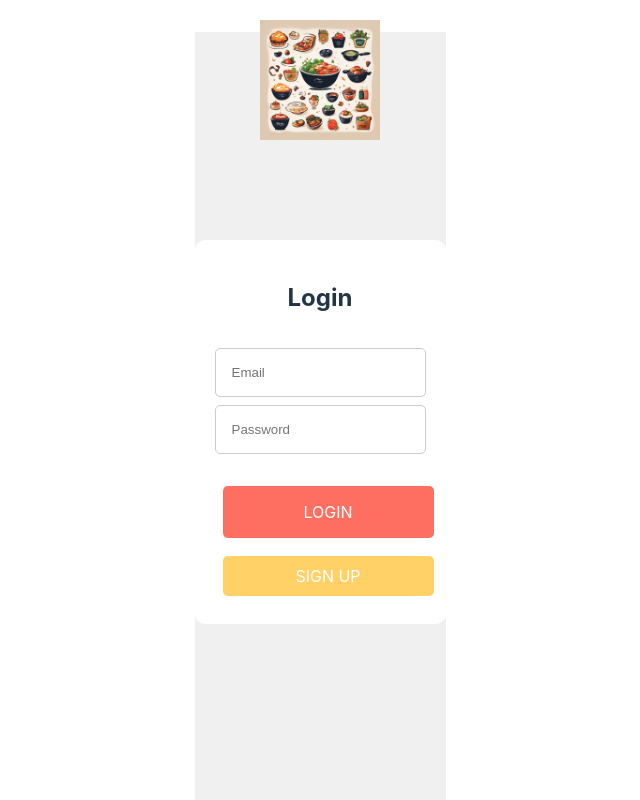
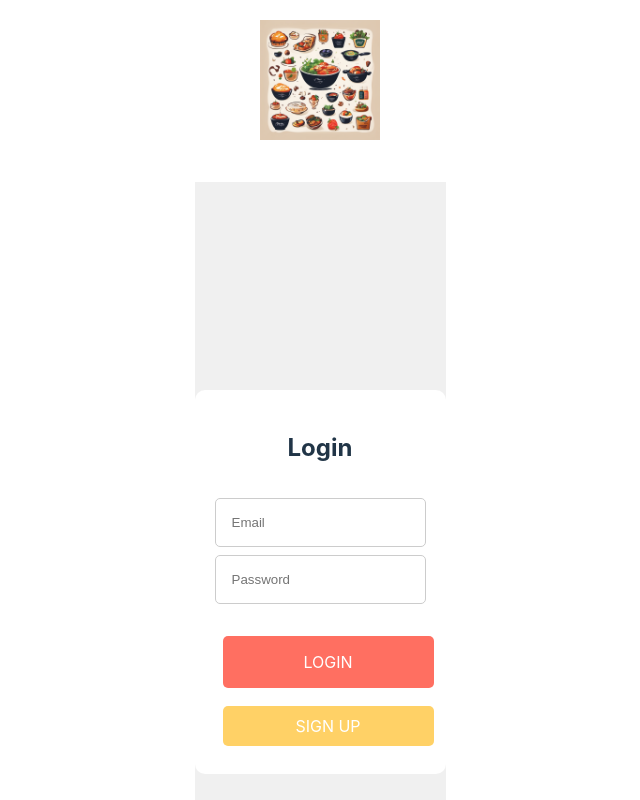
Before and after one commit to wchoi888/Recipe, a React (Vite) app in the folder frontend/: page / in a window 1280 px wide. Shown: the top 800 px of the page, without its empty margins (320-960 px from the left). Built offline with nearby package versions, Linux system fonts and the light colour scheme.

Commit message:
Update index.css for external search updates

```diff
--- a/frontend/src/index.css
+++ b/frontend/src/index.css
@@ -13,6 +13,7 @@
   text-rendering: optimizeLegibility;
   -webkit-font-smoothing: antialiased;
   -moz-osx-font-smoothing: grayscale;
+
 }
 
 a {
@@ -27,9 +28,11 @@ a:hover {
 body {
   margin: 0;
   display: flex;
-  place-items: center;
+  justify-content: center; /* Center horizontally */
+  align-items: center; /* Center vertically */
   min-width: 320px;
   min-height: 100vh;
+  margin-top: 150px;
 }
 
 h1 {
@@ -41,12 +44,13 @@ h1 {
 #logo {
   width: 120px; /* Adjust the width as needed */
   height: auto; /* Maintain aspect ratio */
-  position: fixed; /* Position the logo fixed on the page */
+  position: absolute; /* Position the logo fixed on the page */
   top: 20px; /* Adjust the distance from the top of the page */
   left: 50%; /* Move the logo to the middle horizontally */
   transform: translateX(-50%); /* Center the logo horizontally */
   z-index: 999; /* Ensure the logo appears above other content */
 }
+
 
 
 
```
